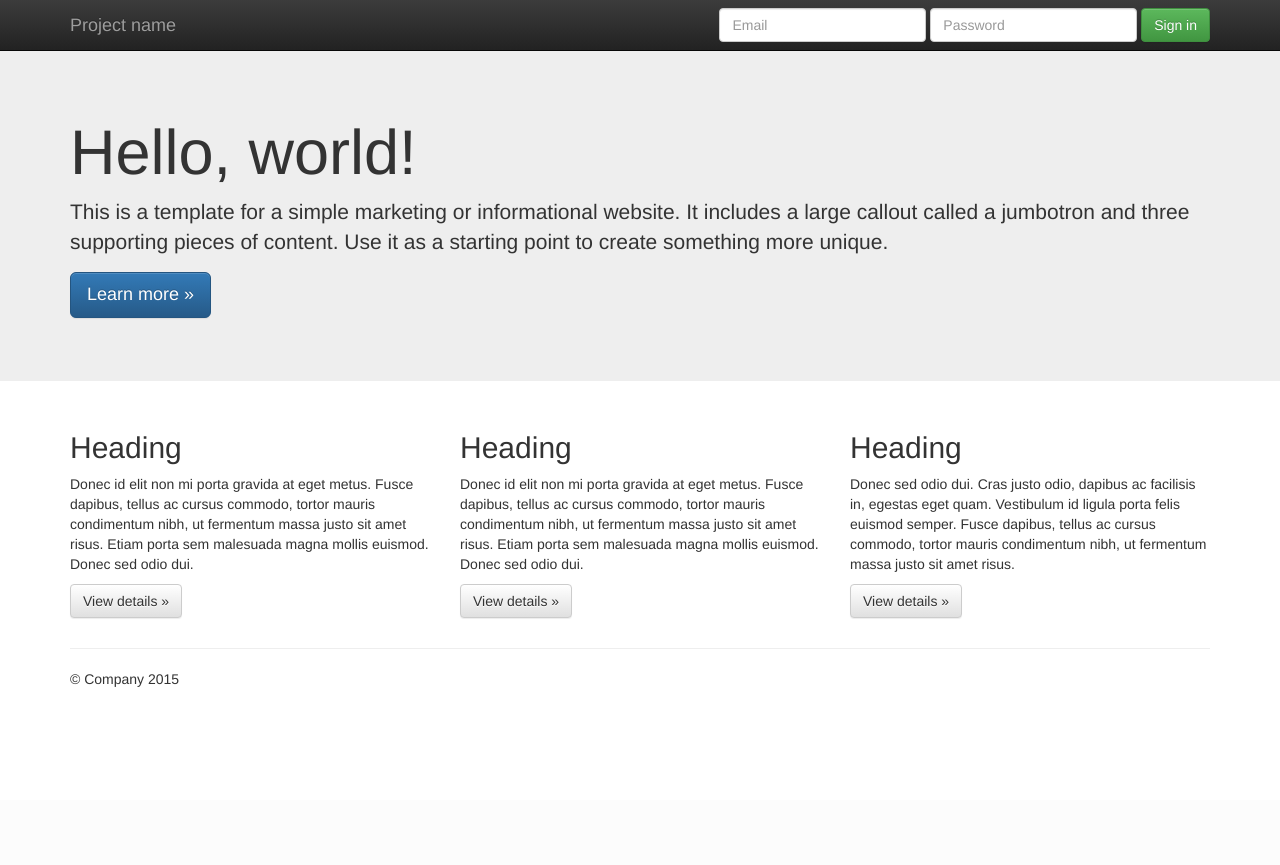
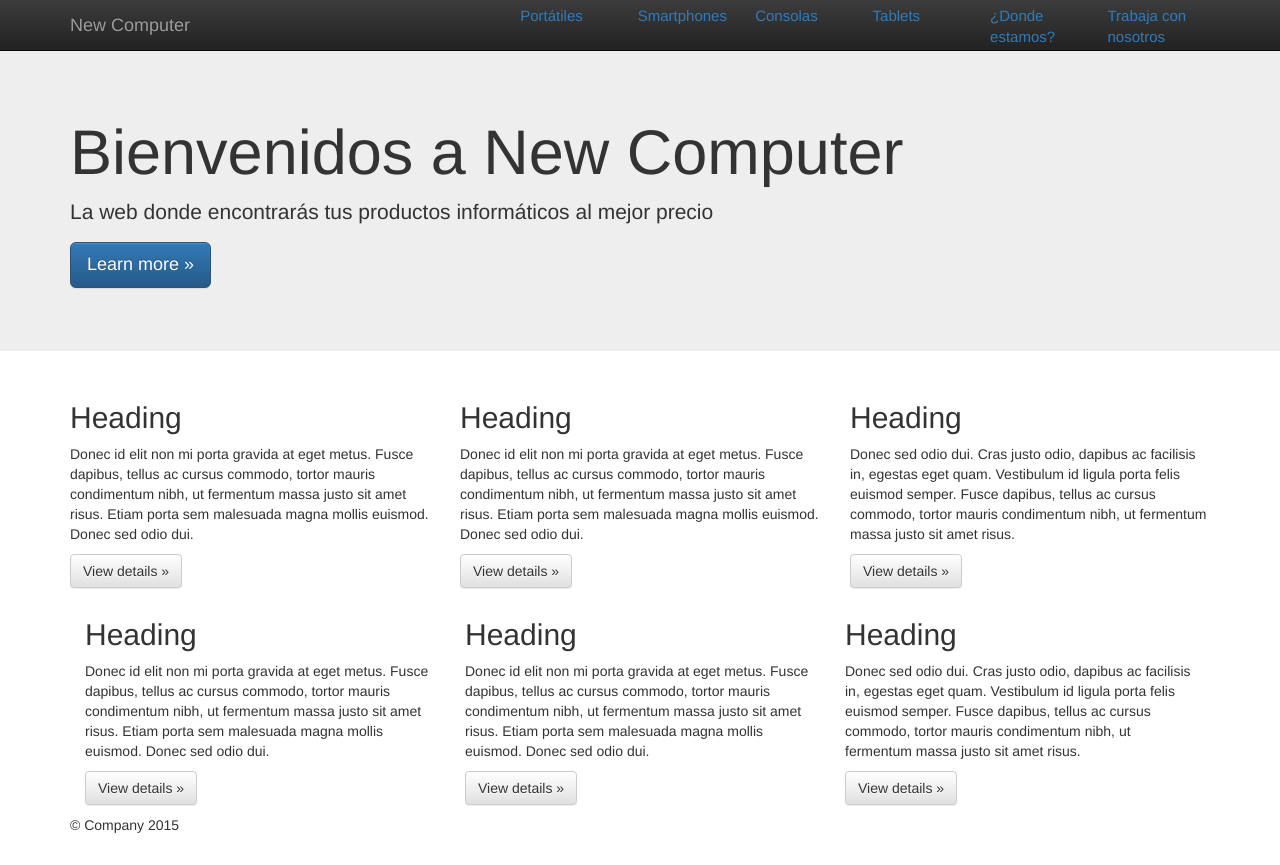
Before and after one commit to Fernando883/WebNewComputer, a PHP site: page / in a window 1280 px wide. Before the commit the page ends 687 px from the top, so only its background shows below. Run offline with PHP 8.4, Linux system fonts and the light colour scheme; some libraries are stand-ins or nearby versions.

Commit message:
He rediseñado levemente la plantilla, hay que corregir cosas

```diff
--- a/public_html/css/main.css
+++ b/public_html/css/main.css
@@ -3,3 +3,11 @@
 /* ==========================================================================
    Author's custom styles
    ========================================================================== */
+
+
+div.navbar-header1{
+    float:right;
+    color:#9d9d9d;
+    font-size: 15px;
+    margin-top:5px;
+}
--- a/public_html/index.html
+++ b/public_html/index.html
@@ -6,7 +6,7 @@
     <head>
         <meta charset="utf-8">
         <meta http-equiv="X-UA-Compatible" content="IE=edge,chrome=1">
-        <title></title>
+        <title>New Computer</title>
         <meta name="description" content="">
         <meta name="viewport" content="width=device-width, initial-scale=1">
         <link rel="apple-touch-icon" href="apple-touch-icon.png">
@@ -36,27 +36,40 @@
             <span class="icon-bar"></span>
             <span class="icon-bar"></span>
           </button>
-          <a class="navbar-brand" href="#">Project name</a>
+          <a class="navbar-brand" href="index.html">New Computer</a>
         </div>
-        <div id="navbar" class="navbar-collapse collapse">
-          <form class="navbar-form navbar-right" role="form">
-            <div class="form-group">
-              <input type="text" placeholder="Email" class="form-control">
-            </div>
-            <div class="form-group">
-              <input type="password" placeholder="Password" class="form-control">
-            </div>
-            <button type="submit" class="btn btn-success">Sign in</button>
-          </form>
-        </div><!--/.navbar-collapse -->
+
+          <div class="navbar-header1">
+              <div class="col-md-2">
+                  <a href="portatiles.html" id="portatiles">Portátiles</a>
+              </div>
+              <div class="col-md-2">
+                  <a href="" id="smartphones">Smartphones</a>
+              </div>
+              <div class="col-md-2">
+                  <a href="" id="consolas">Consolas</a>
+              </div>
+              <div class="col-md-2">
+                  <a href="" id="tablets">Tablets</a>
+              </div>
+              <div class="col-md-2">
+                  <a href="">¿Donde estamos?</a>
+              </div>
+              <div class="col-md-2">
+                  <a href="formulario.html">Trabaja con nosotros</a>
+              </div>
+
+
+          </div>
+
       </div>
     </nav>
 
     <!-- Main jumbotron for a primary marketing message or call to action -->
     <div class="jumbotron">
       <div class="container">
-        <h1>Hello, world!</h1>
-        <p>This is a template for a simple marketing or informational website. It includes a large callout called a jumbotron and three supporting pieces of content. Use it as a starting point to create something more unique.</p>
+        <h1>Bienvenidos a New Computer</h1>
+        <p> La web donde encontrarás tus productos informáticos al mejor precio</p>
         <p><a class="btn btn-primary btn-lg" href="#" role="button">Learn more &raquo;</a></p>
       </div>
     </div>
@@ -64,6 +77,24 @@
     <div class="container">
       <!-- Example row of columns -->
       <div class="row">
+        <div class="col-md-4">
+          <h2>Heading</h2>
+          <p>Donec id elit non mi porta gravida at eget metus. Fusce dapibus, tellus ac cursus commodo, tortor mauris condimentum nibh, ut fermentum massa justo sit amet risus. Etiam porta sem malesuada magna mollis euismod. Donec sed odio dui. </p>
+          <p><a class="btn btn-default" href="#" role="button">View details &raquo;</a></p>
+        </div>
+        <div class="col-md-4">
+          <h2>Heading</h2>
+          <p>Donec id elit non mi porta gravida at eget metus. Fusce dapibus, tellus ac cursus commodo, tortor mauris condimentum nibh, ut fermentum massa justo sit amet risus. Etiam porta sem malesuada magna mollis euismod. Donec sed odio dui. </p>
+          <p><a class="btn btn-default" href="#" role="button">View details &raquo;</a></p>
+       </div>
+        <div class="col-md-4">
+          <h2>Heading</h2>
+          <p>Donec sed odio dui. Cras justo odio, dapibus ac facilisis in, egestas eget quam. Vestibulum id ligula porta felis euismod semper. Fusce dapibus, tellus ac cursus commodo, tortor mauris condimentum nibh, ut fermentum massa justo sit amet risus.</p>
+          <p><a class="btn btn-default" href="#" role="button">View details &raquo;</a></p>
+        </div>
+      </div>
+
+      <div class="row2">
         <div class="col-md-4">
           <h2>Heading</h2>
           <p>Donec id elit non mi porta gravida at eget metus. Fusce dapibus, tellus ac cursus commodo, tortor mauris condimentum nibh, ut fermentum massa justo sit amet risus. Etiam porta sem malesuada magna mollis euismod. Donec sed odio dui. </p>
```
Also changed, not shown: public_html/formulario.html (added, +81 -0 lines).
